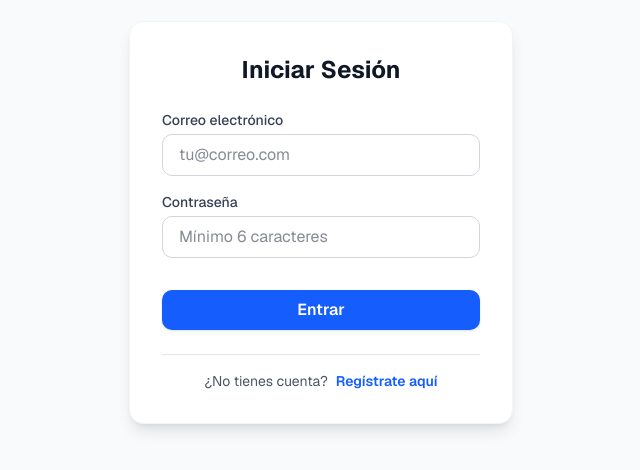
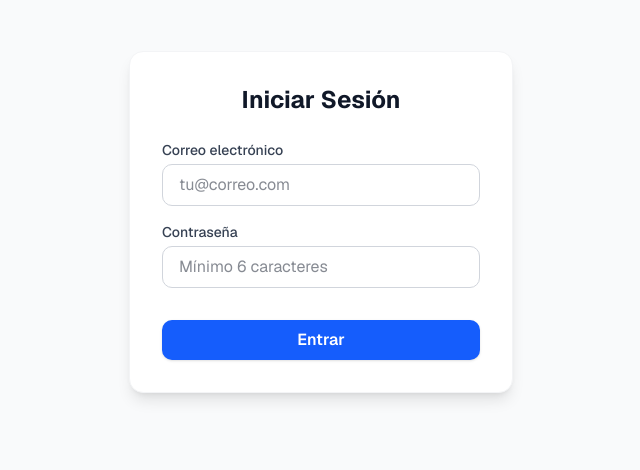
Before and after one commit to hipolito260998/mi-sistema-tickets, a Next.js app: page /login in a window 1280 px wide. Shown: the part 178-648 px from the top of the page, without its empty margins (319-959 px from the left). Built offline with nearby package versions, Linux system fonts and the light colour scheme; no server answers.

Commit message:
edit login

```diff
--- a/app/login/page.tsx
+++ b/app/login/page.tsx
@@ -48,7 +48,7 @@ export default function Login() {
 
         // EN VERCEL: Las cookies toman más tiempo en propagarse que en local
         // 3.5 segundos es crítico para asegurar que la cookie esté disponible en el servidor
-        await new Promise(resolve => setTimeout(resolve, 3500));
+        await new Promise((resolve) => setTimeout(resolve, 3500));
 
         setMensaje("🔄 Cargando...");
 
@@ -71,7 +71,7 @@ export default function Login() {
         setMensaje(
           `❌ ${errorMsg.includes("invalid") ? "Credenciales incorrectas" : errorMsg}`,
         );
-        setLoading(false)
+        setLoading(false);
       }
     }
   };
@@ -142,23 +142,6 @@ export default function Login() {
             {mensaje}
           </div>
         )}
-
-        <div className="mt-6 text-center text-sm border-t pt-4">
-          <span className="text-gray-600">
-            {esRegistro ? "¿Ya tienes cuenta?" : "¿No tienes cuenta?"}
-          </span>
-          <button
-            type="button"
-            onClick={() => {
-              setEsRegistro(!esRegistro);
-              setMensaje("");
-              setPassword("");
-            }}
-            className="ml-2 text-blue-600 hover:text-blue-800 hover:underline font-semibold outline-none transition"
-          >
-            {esRegistro ? "Inicia sesión aquí" : "Regístrate aquí"}
-          </button>
-        </div>
       </div>
     </main>
   );
```
